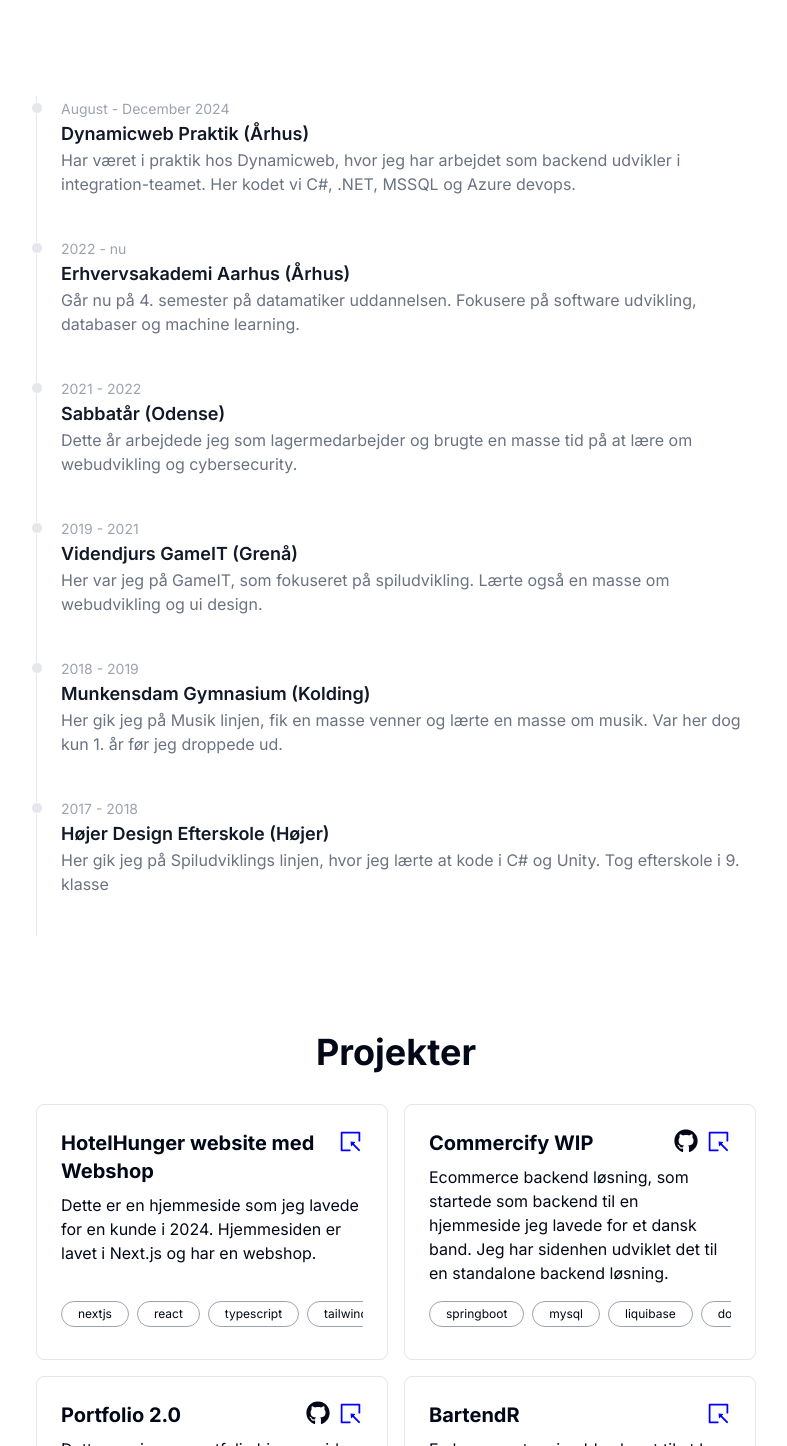
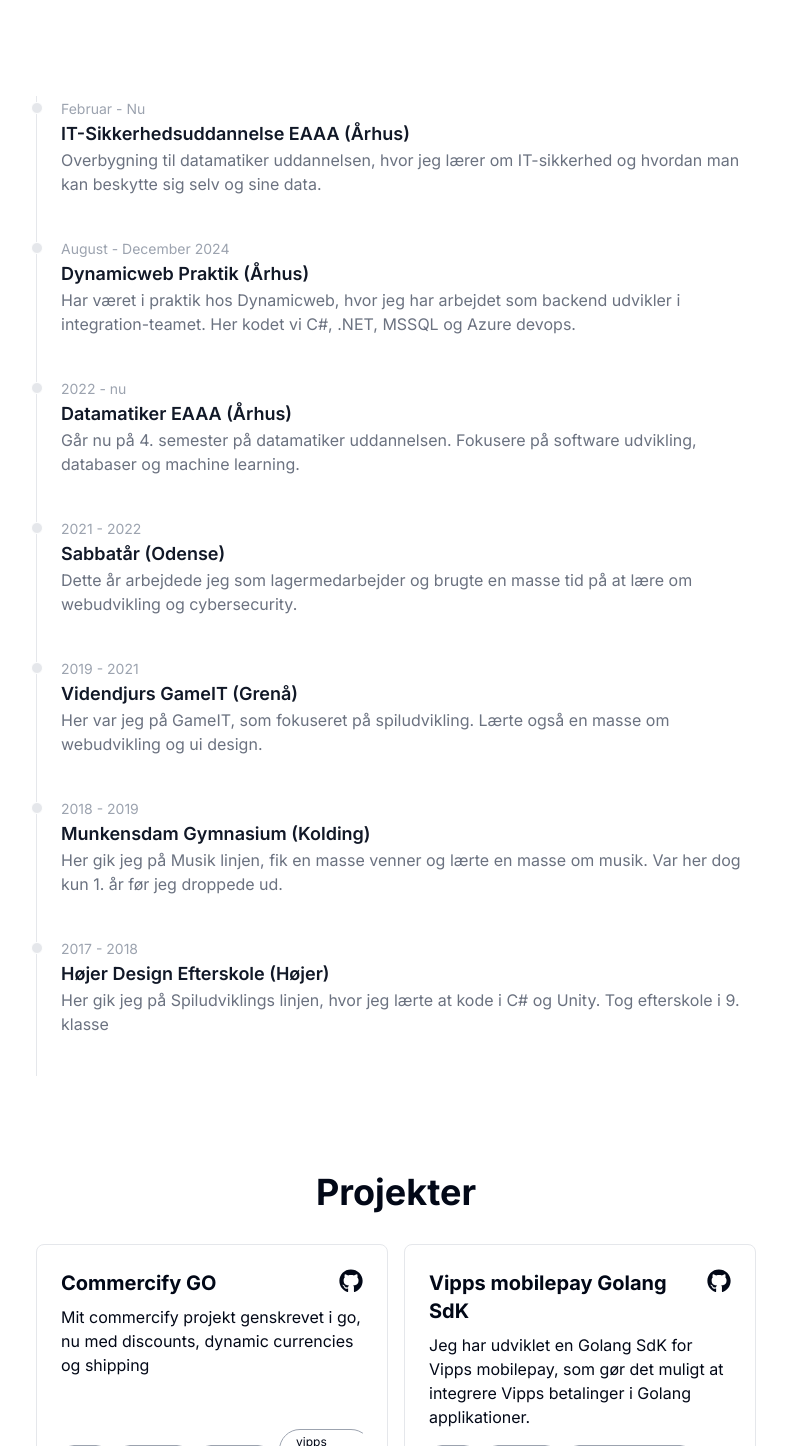
Before and after one commit to gustaavik/portfolio2, a Next.js app: page / in a window 1280 px wide. Shown: the part 644-2090 px from the top of the page, without its empty margins (244-1031 px from the left). Built offline with nearby package versions, Linux system fonts and the light colour scheme.

Commit message:
Add new education and project entries to portfolio

```diff
--- a/app/page.tsx
+++ b/app/page.tsx
@@ -9,6 +9,12 @@
 
 const timelineItems: TimelineElement[] = [
   {
+    date: "Februar - Nu",
+    title: "IT-Sikkerhedsuddannelse EAAA (Århus)",
+    description:
+      "Overbygning til datamatiker uddannelsen, hvor jeg lærer om IT-sikkerhed og hvordan man kan beskytte sig selv og sine data.",
+  },
+  {
     date: "August - December 2024",
     title: "Dynamicweb Praktik (Århus)",
     description:
@@ -16,7 +22,7 @@
   },
   {
     date: "2022 - nu",
-    title: "Erhvervsakademi Aarhus (Århus)",
+    title: "Datamatiker EAAA (Århus)",
     description:
       "Går nu på 4. semester på datamatiker uddannelsen. Fokusere på software udvikling, databaser og machine learning.",
   },
@@ -47,6 +53,22 @@
 ];
 
 const PROJECTS: ProjectElement[] = [
+  {
+    title: "Commercify GO",
+    description:
+      "Mit commercify projekt genskrevet i go, nu med discounts, dynamic currencies og shipping",
+    tags: ["git", "docker", "golang", "vipps mobilepay"],
+    github: "https://github.com/zenfulcode/commercifygo",
+    year: "2025",
+  },
+  {
+    title: "Vipps mobilepay Golang SdK",
+    description:
+      "Jeg har udviklet en Golang SdK for Vipps mobilepay, som gør det muligt at integrere Vipps betalinger i Golang applikationer.",
+    tags: ["git", "golang", "vipps mobilepay"],
+    github: "https://github.com/gkhaavik/vipps-mobilepay-sdk",
+    year: "2025",
+  },
   {
     title: "HotelHunger website med Webshop",
     description:
@@ -190,7 +212,7 @@
         <div>
           <h1 className="font-bold text-lg">Mere om mig</h1>
           <p className="text-justify">
-            Jeg er 24 år og er uddannet Datamatiker. Jeg har kodet intensivt
+            Jeg er 25 år og er uddannet Datamatiker. Jeg har kodet intensivt
             siden 2016, hvor fokus har været på spiludvikling. Har gennem tiden
             kodet i mange forskellige sprog og brugt diverse frameworks.
             <br />
```
